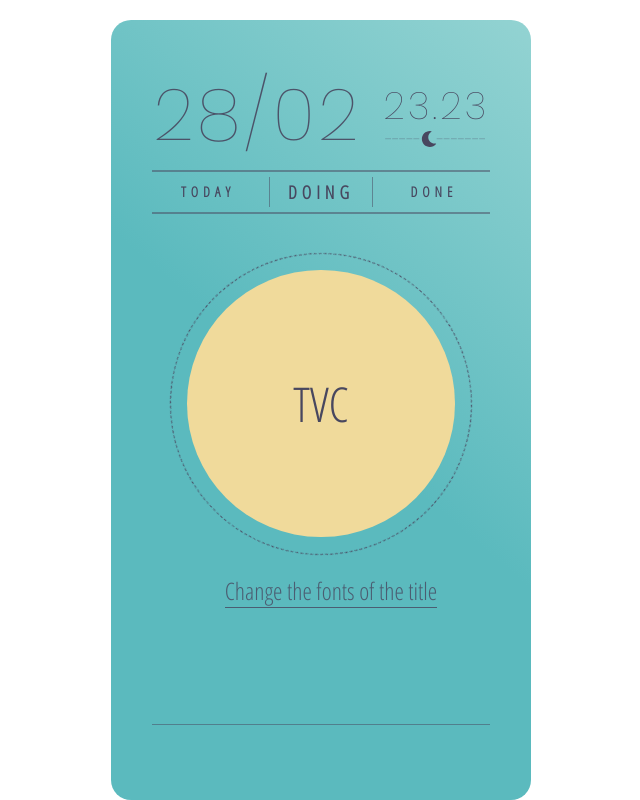
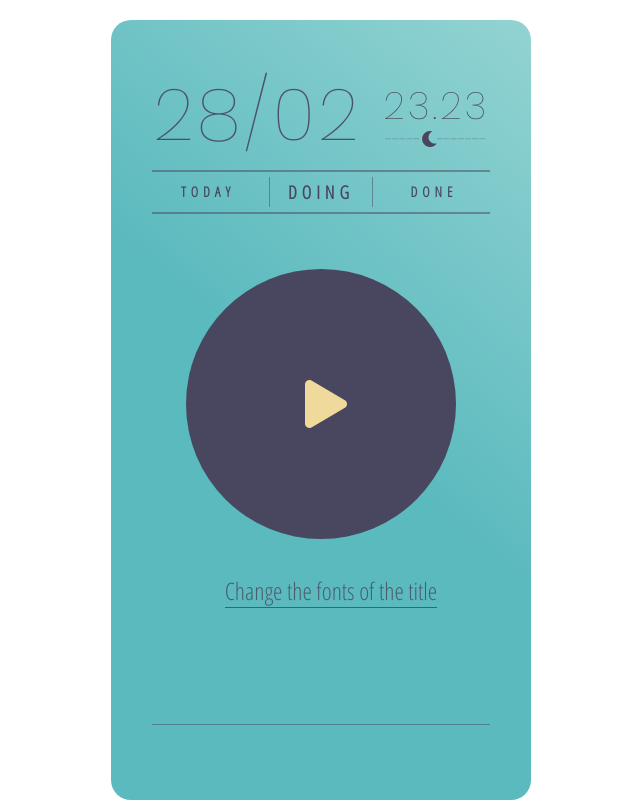
Before and after one commit to Carlosl93/TaskerReact, a React (Create React App) app: page / in a window 1280 px wide. Shown: the whole page, without its empty margins (319-959 px from the left). Built offline with nearby package versions, Linux system fonts and the light colour scheme.

Commit message:
transition when play

```diff
--- a/package.json
+++ b/package.json
@@ -3,6 +3,8 @@
   "version": "0.1.0",
   "private": true,
   "dependencies": {
+    "@fortawesome/fontawesome": "^1.1.3",
+    "@fortawesome/react-fontawesome": "^0.0.17",
     "moment": "^2.20.1",
     "react": "^16.2.0",
     "react-dom": "^16.2.0",
--- a/public/index.html
+++ b/public/index.html
@@ -12,7 +12,8 @@
     <link rel="shortcut icon" href="%PUBLIC_URL%/favicon.ico">
     <link href="https://fonts.googleapis.com/css?family=Montserrat:300|Open+Sans+Condensed:300" rel="stylesheet">
     <link href="https://fonts.googleapis.com/css?family=Poppins:100" rel="stylesheet">
-    <script defer src="https://use.fontawesome.com/releases/v5.0.6/js/all.js"></script>
+    <link href="https://use.fontawesome.com/releases/v5.0.2/css/all.css" rel="stylesheet">
+
     <!--
       Notice the use of %PUBLIC_URL% in the tags above.
       It will be replaced with the URL of the `public` folder during the build.
--- a/src/components/TaskList/Doing.js
+++ b/src/components/TaskList/Doing.js
@@ -1,6 +1,10 @@
 import React from 'react';
 import styled from 'styled-components';
 import { PieChart, Pie } from 'recharts';
+
+const red = '#e27e8d';
+const yellow = '#F0DA9B';
+const blue = '#48475F';
 
 const data = [{ name: 'Group A', value: 400 }, { name: 'Group A', value: 100 }];
 
@@ -40,7 +44,7 @@ const Timer = styled.div`
     height: ${props => `${props.size}px`};
     position: absolute;
     border-radius: 50%;
-    background: #F0DA9B;
+    background: ${props => props.color};
     transition: 0.8s ease all;
     color: #48475F;
 `;
@@ -51,6 +55,8 @@ const Tag = styled.div`
     font-size: 48px;
     font-weight: 500;
     color: #48475F;
+
+    z-index: 999;
 `;
 
 const CounterContainer = styled.div`
@@ -80,19 +86,16 @@ const Label = styled.p`
 `;
 
 class Doing extends React.Component {
-    constructor(){
+    constructor() {
         super();
 
         this.state = {
             rotation: 0,
-            size: 270
+            size: 270,
+            timerSize: 260,
+            color: blue,
+            isPlay: false
         }
-    }
-
-    componentDidMount(){
-        setInterval(
-            this.timerCheck, 1000
-        );
     }
 
     timerCheck = () => {
@@ -104,15 +107,52 @@ class Doing extends React.Component {
         });
     }
 
+    changeColor = () => {
+        this.setState({
+            color: red
+        });
+    };
+
+    startTime = () => {
+        this.setState(
+            {
+                color: yellow,
+                timerSize: 300,
+                isPlay: true
+            },
+            () => setInterval(
+                this.timerCheck, 1000
+            )
+        )
+    };
+
+    renderTag = () => {
+        if (this.state.isPlay) {
+            return 'TVC';
+        } else {
+            return <i
+                className="fas fa-play fa-1x"
+                style={{ color: yellow, marginLeft: '10px' }}
+            ></i>;
+        }
+    }
+
     render() {
-        let { rotation, size } = this.state;
+        let { rotation, size, color, timerSize, isPlay } = this.state;
 
+        console.log(this.state);
         return (
             <DoingContainer>
                 <TimerContainer>
-                        <TimerLine size={300} rotation={rotation} />
-                        <Timer size={size} />
-                        <Tag>TVC</Tag>
+                    <TimerLine size={timerSize} rotation={rotation} />
+                    <Timer size={size} color={color} />
+                    <Tag onClick={this.startTime}>
+                        <div>
+                            {
+                                this.renderTag()
+                            }
+                        </div>
+                    </Tag>
                 </TimerContainer>
                 <CounterContainer>
                     <Title>Change the fonts of the title</Title>
```
Also changed, not shown: 1 other file (tests, documents, lock files or other folders).
